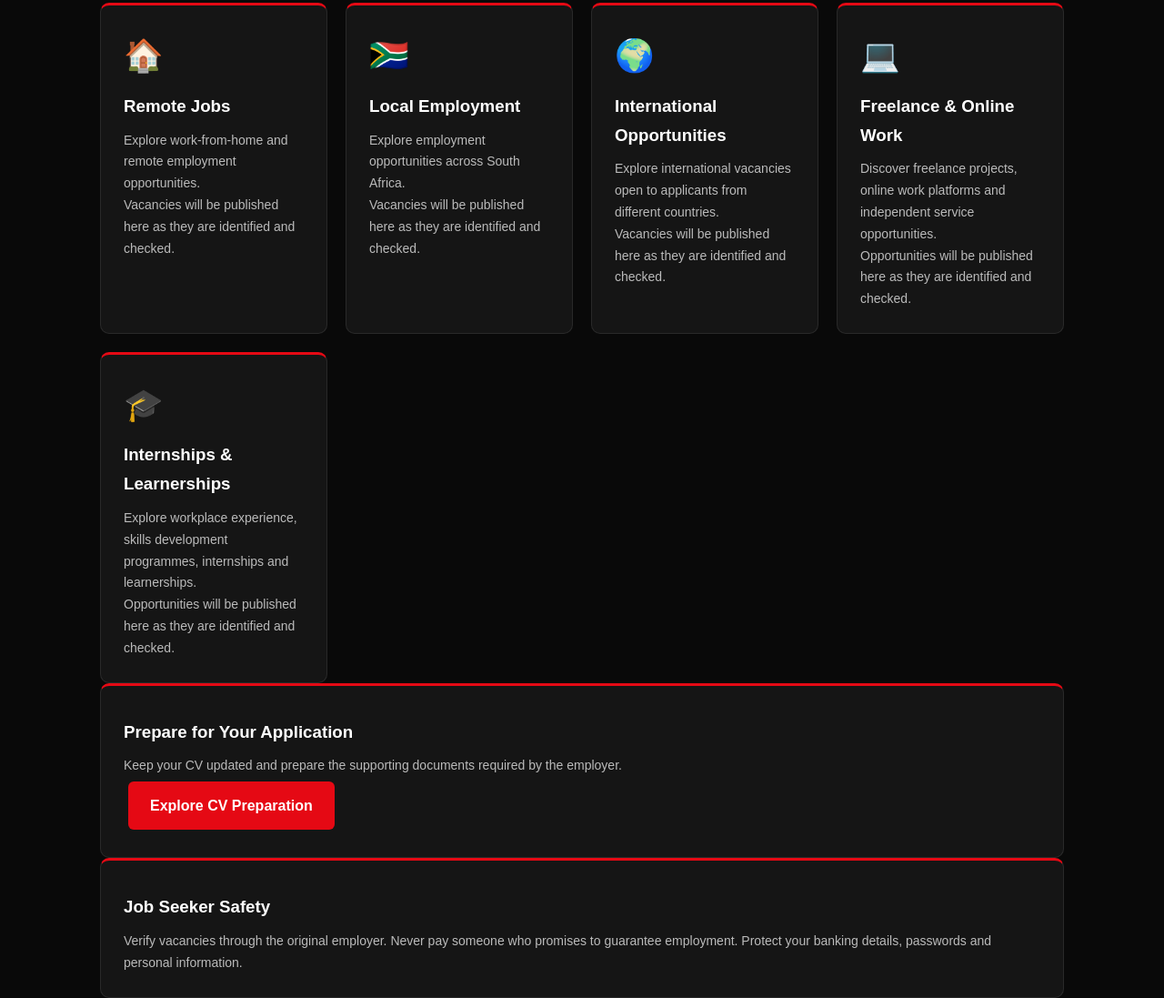
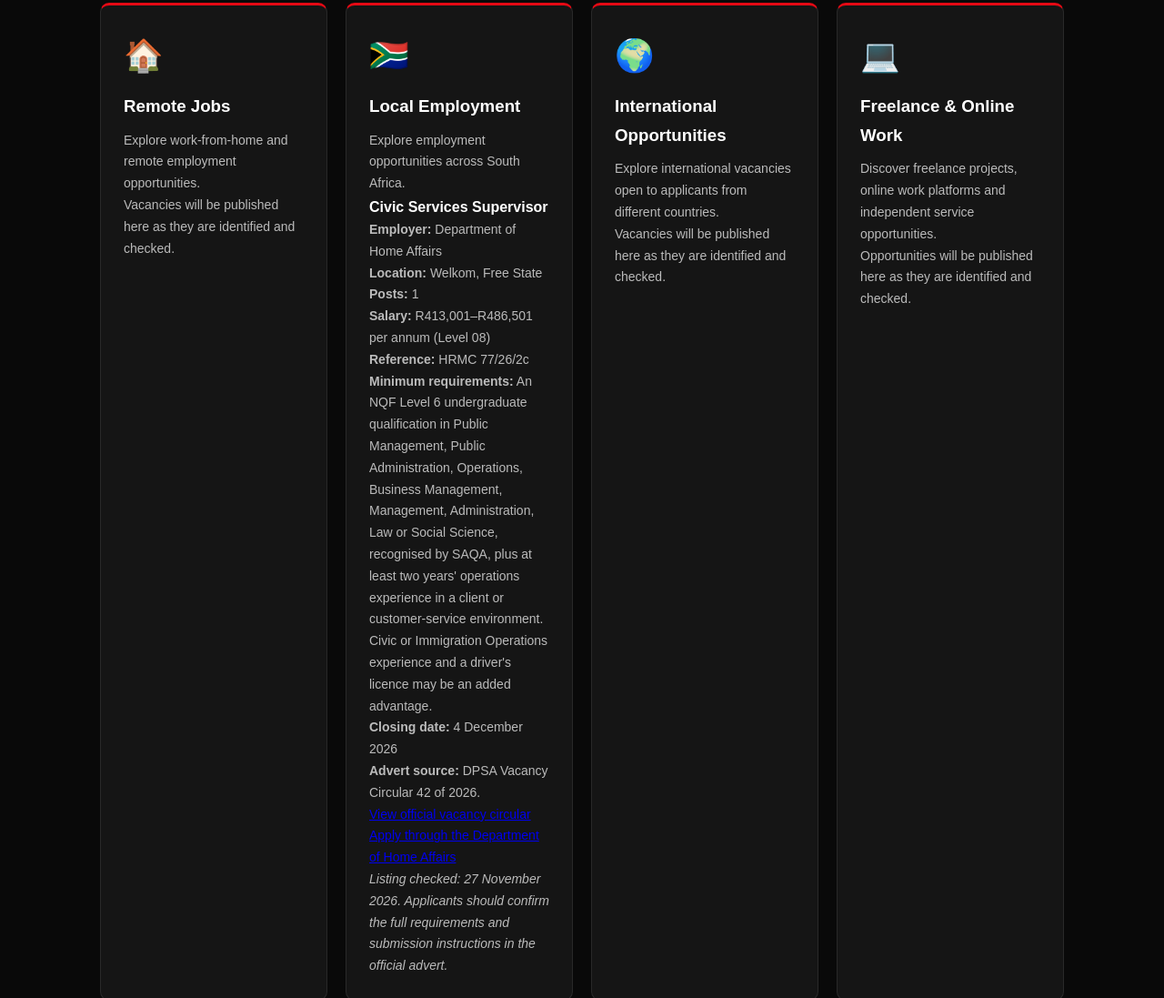
Before and after one commit to mohaulehlohonolohoho-png/phenomenal-digital-hub, a plain HTML site: page index.html in a window 1280 px wide. Shown: the part 2773-3870 px from the top of the page at 91% size. Drawn offline with Linux system fonts and the light colour scheme.

Commit message:
Add Home Affairs vacancy to Digital Job Hub

```diff
--- a/index.html
+++ b/index.html
@@ -358,7 +358,20 @@
             <div class="icon">🇿🇦</div>
             <h3>Local Employment</h3>
             <p>Explore employment opportunities across South Africa.</p>
-            <p>Vacancies will be published here as they are identified and checked.</p>
+            <div class="job-listing">
+              <h4>Civic Services Supervisor</h4>
+              <p><strong>Employer:</strong> Department of Home Affairs</p>
+              <p><strong>Location:</strong> Welkom, Free State</p>
+              <p><strong>Posts:</strong> 1</p>
+              <p><strong>Salary:</strong> R413,001–R486,501 per annum (Level 08)</p>
+              <p><strong>Reference:</strong> HRMC 77/26/2c</p>
+              <p><strong>Minimum requirements:</strong> An NQF Level 6 undergraduate qualification in Public Management, Public Administration, Operations, Business Management, Management, Administration, Law or Social Science, recognised by SAQA, plus at least two years' operations experience in a client or customer-service environment. Civic or Immigration Operations experience and a driver's licence may be an added advantage.</p>
+              <p><strong>Closing date:</strong> 4 December 2026</p>
+              <p><strong>Advert source:</strong> DPSA Vacancy Circular 42 of 2026.</p>
+              <p><a href="https://www.dpsa.gov.za/dpsa2g/documents/vacancies/2026/PSV%20CIRCULAR%2042%20of%202026.pdf" target="_blank" rel="noopener">View official vacancy circular</a></p>
+              <p><a href="https://erecruitment.dha.gov.za" target="_blank" rel="noopener">Apply through the Department of Home Affairs</a></p>
+              <p><em>Listing checked: 27 November 2026. Applicants should confirm the full requirements and submission instructions in the official advert.</em></p>
+            </div>
           </div>
 
           <div class="card">
```
